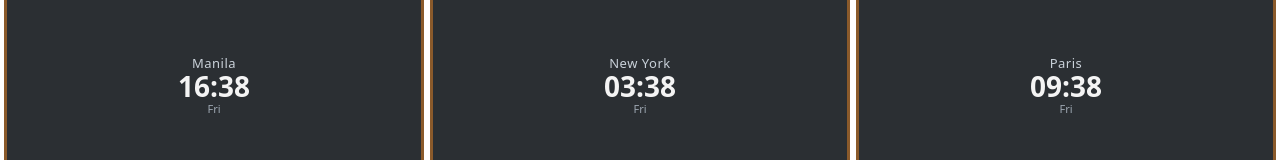
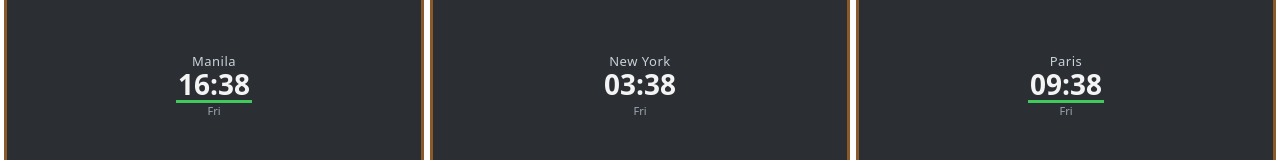
Before and after one commit to acatoire/workadventure-map, a website: page public/clocks.html in a window 1280 px wide. Shown: the part 315-475 px from the top of the page. Drawn offline with Linux system fonts and the light colour scheme.

Commit message:
Underline the office clocks in green during working hours (#13)
Co-authored-by: Claude Opus 5.5 <noreply@anthropic.com>

```diff
--- a/public/clocks.html
+++ b/public/clocks.html
@@ -15,6 +15,8 @@
   }
   .city { font-size: 13px; letter-spacing: .04em; color: #c9d1d9; }
   .time { font-size: 28px; font-weight: 700; line-height: 1.05; font-variant-numeric: tabular-nums; }
+  .time { border-bottom: 3px solid transparent; padding: 0 2px; }
+  .clock.awake .time { border-bottom-color: #3fca5b; }
   .day { font-size: 11px; color: #9da7b1; min-height: 13px; }
 </style>
 </head>
@@ -26,13 +28,18 @@
   const clocks = [...document.querySelectorAll('.clock')].map((el) => ({
     time: el.querySelector('.time'),
     day: el.querySelector('.day'),
-    timeFmt: new Intl.DateTimeFormat('en-GB', { timeZone: el.dataset.tz, hour: '2-digit', minute: '2-digit' }),
+    el,
+    timeFmt: new Intl.DateTimeFormat('en-GB', { timeZone: el.dataset.tz, hour: '2-digit', minute: '2-digit', hourCycle: 'h23' }),
     dayFmt: new Intl.DateTimeFormat('en-GB', { timeZone: el.dataset.tz, weekday: 'short' }),
   }));
   function tick() {
     const now = new Date();
     for (const c of clocks) {
-      c.time.textContent = c.timeFmt.format(now);
+      const time = c.timeFmt.format(now);
+      c.time.textContent = time;
+      // Green underline during working hours, 9:00 to 17:59 local time.
+      const hour = Number(time.slice(0, 2));
+      c.el.classList.toggle('awake', hour >= 9 && hour < 18);
       c.day.textContent = c.dayFmt.format(now);
     }
   }
```
